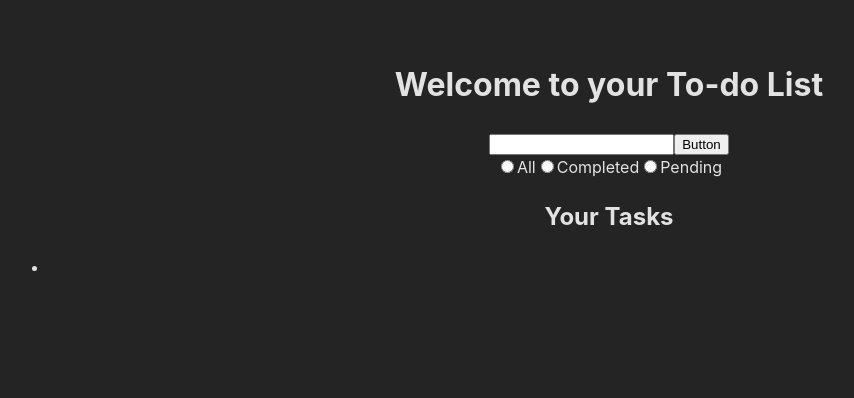
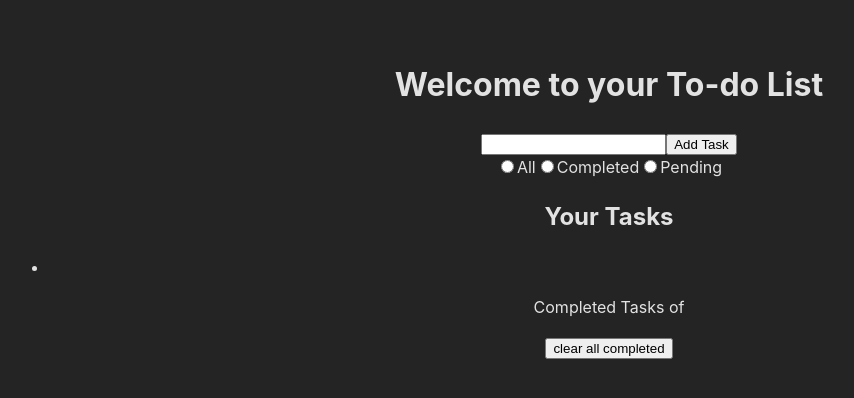
Before and after one commit to AndresNei20/Web-2024-1, a React (Vite) app in the folder ToDo-app/: page / in a window 1280 px wide. Shown: the top 398 px of the page, without its empty margins (31-885 px from the left). Built offline with nearby package versions, Linux system fonts and the light colour scheme.

Commit message:
add: footer components

```diff
--- a/ToDo-app/src/App.jsx
+++ b/ToDo-app/src/App.jsx
@@ -1,6 +1,7 @@
 import { useState } from 'react'
 import './App.css'
 import { Filters } from './components/Filters/Filters'
+import { Footer } from './components/Footer/Footer'
 import { Form } from './components/Form/Form'
 import { List } from './components/List/List'
 
@@ -10,9 +11,10 @@ function App() {
   return (
     <>
       <h1>Welcome to your To-do List</h1>
-      <Form></Form>
-      <Filters></Filters>
-      <List></List>
+      <Form/>
+      <Filters/>
+      <List/>
+      <Footer/>
     </>
   )
 }
--- a/ToDo-app/src/components/Button/Button.jsx
+++ b/ToDo-app/src/components/Button/Button.jsx
@@ -1,7 +1,7 @@
 import './Button.css'
 
-export const Button = () => {
+export const Button = ({text}) => {
   return (
-    <button type='submit'>Button</button>
+    <button type='submit'>{text}</button>
   )
 }
--- a/ToDo-app/src/components/Footer/Footer.jsx
+++ b/ToDo-app/src/components/Footer/Footer.jsx
@@ -1,7 +1,12 @@
+import { Button } from '../Button/Button'
+import { Info } from '../Info/Info'
 import './Footer.css'
 
 export const Footer = () => {
   return (
-    <div>Footer</div>
+    <div className='footer-tasks'>
+    <Info></Info>
+    <Button text="clear all completed"></Button>
+    </div>
   )
 }
--- a/ToDo-app/src/components/Form/Form.jsx
+++ b/ToDo-app/src/components/Form/Form.jsx
@@ -5,7 +5,7 @@ export const Form = () => {
   return (
     <div>
         <input type="text" ></input>
-    <Button></Button>
+    <Button text='Add Task'></Button>
     </div>
 
   )
--- a/ToDo-app/src/components/Info/Info.jsx
+++ b/ToDo-app/src/components/Info/Info.jsx
@@ -1,7 +1,10 @@
 import './Info.css'
 
-export const Info = () => {
+const completed = 10
+const total = 13
+
+export const Info = ({completed,total}) => {
   return (
-    <div>Info</div>
+    <p>{completed} Completed Tasks of {total}</p>
   )
 }
```
